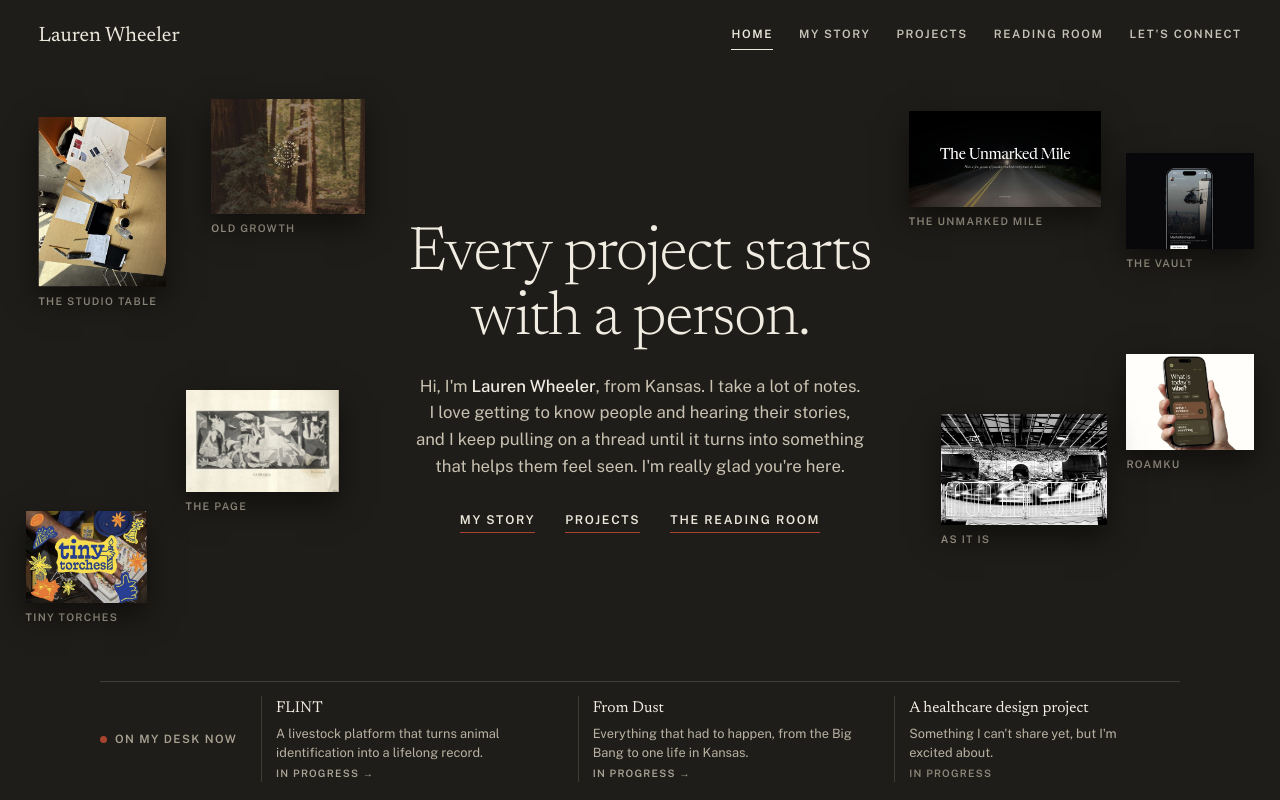
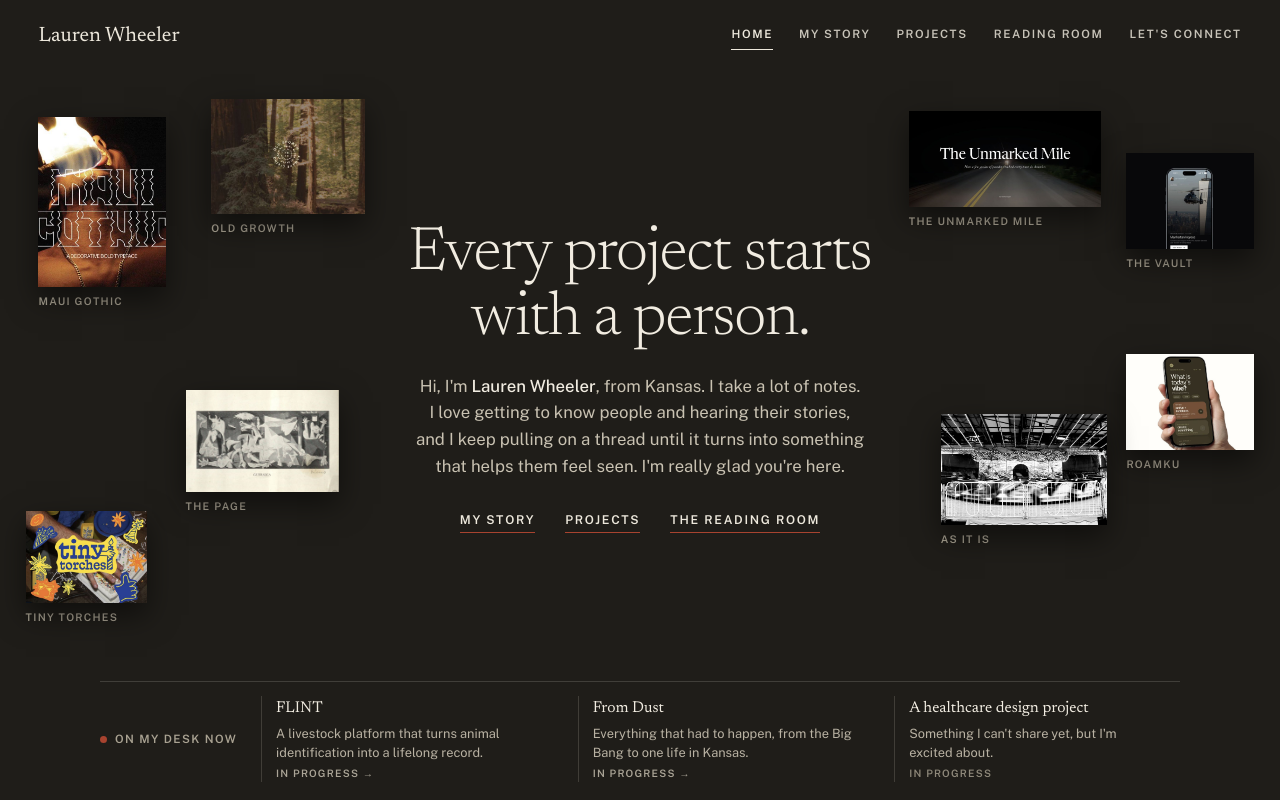
Before and after one commit to laurenwheelerm/Portfolio, a plain HTML site: page index.html in a window 1280 px wide. Shown: the top 800 px of the page. Drawn offline with nearby package versions, Linux system fonts and the light colour scheme.

Commit message:
Home: replace studio table photo with Maui Gothic
Co-Authored-By: Claude Opus 5.5 <noreply@anthropic.com>
Claude-Session: https://claude.ai/code/session_01S81wDpwsesH6mybVQcBa4L

```diff
--- a/index.html
+++ b/index.html
@@ -2319,7 +2319,7 @@ function renderBoard(){
 /* ---------- cover variations ---------- */
 const doorsLine=`<nav class="doors-line" aria-label="Pages"><a href="#my-story">my story</a><a href="#archive">projects</a><a href="#reading-room">the reading room</a></nav>`;
 const SNAPS=[
- {x:3,y:7,w:10,ar:"3/4",r:0,c:"the studio table",tone:"i-studio",keep:1,far:1},
+ {x:3,y:7,w:10,ar:"3/4",r:0,c:"Maui Gothic",tone:"i-maui",go:"maui-gothic",far:1},
  {x:16.5,y:4,w:12,ar:"4/3",r:0,c:"Old Growth",tone:"i-og",go:"old-growth"},
  {x:14.5,y:52,w:12,ar:"3/2",r:0,c:"the page",tone:"i-guernica",keep:1},
  {x:2,y:72,w:9.5,ar:"4/3",r:0,c:"Tiny Torches",tone:"i-tt",go:"tiny-torches",far:1},
@@ -2453,7 +2453,7 @@ const SAR={"i-reitag":"1999/717","i-reibrief":"2/1","i-reiinsight":"2/1","i-stir
 Object.assign(SAR,{"i-ai01": "1300/892", "i-ai02": "1300/866", "i-ai03": "1300/866", "i-ai04": "1300/866", "i-ai05": "1300/867", "i-ai06": "867/1300", "i-ai07": "1300/867", "i-ai08": "1300/867", "i-ai09": "1300/867", "i-ai10": "1300/867", "i-ai11": "867/1300", "i-ai12": "1300/867", "i-ai13": "1300/867", "i-ai14": "1300/867", "i-ai15": "1300/867", "i-ai16": "1300/867", "i-ai17": "1300/867", "i-ai18": "867/1300", "i-ai19": "867/1300"});
 const STAMP_YR={"i-sunset":"2026","i-horses":"2026","i-barnsil":"2026","i-silos":"2026","i-barnflag":"2026"};
 const STAMP_CAP={"i-sunset":"Kansas sunset","i-horses":"Horse pasture","i-barnsil":"Barn at sundown","i-silos":"Silos, Atchison County","i-barnflag":"Family farm","i-redwoods":"The redwoods","i-sketch":"Where my brain goes","i-guernica":"The page"};
-const GALLERY=[["i-horses","horses at first light"],["i-field","the last of the sun"],["i-walk","the walk to the barns"],["i-lake","the lake at dusk"],["i-barnsil","a barn at sundown"],["i-silos","silos and power lines"],["i-sunset","the sky on fire"],["i-redwoods","the redwoods"],["i-barnflag","barn, truck, flag"],["i-prairie","the trail up the hill"],["i-camera","behind the camera"],["i-studio","the studio table"],["i-sketch","where my brain goes"],["i-guernica","the page"]];
+const GALLERY=[["i-horses","horses at first light"],["i-field","the last of the sun"],["i-walk","the walk to the barns"],["i-lake","the lake at dusk"],["i-barnsil","a barn at sundown"],["i-silos","silos and power lines"],["i-sunset","the sky on fire"],["i-redwoods","the redwoods"],["i-barnflag","barn, truck, flag"],["i-prairie","the trail up the hill"],["i-camera","behind the camera"],["i-sketch","where my brain goes"],["i-guernica","the page"]];
 const ROLL=["first sketches","the desk at 11pm","reference pile","print test","critique notes","a wrong turn","the version that worked","done"];
 const PROCESS={
  "roamku":{
```
